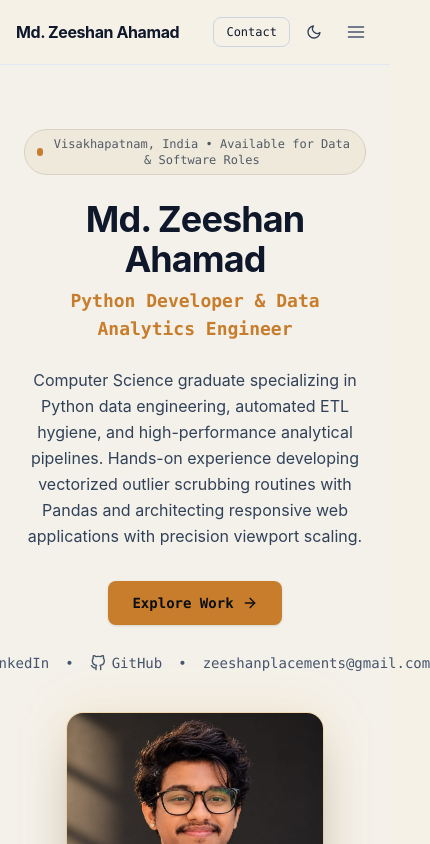
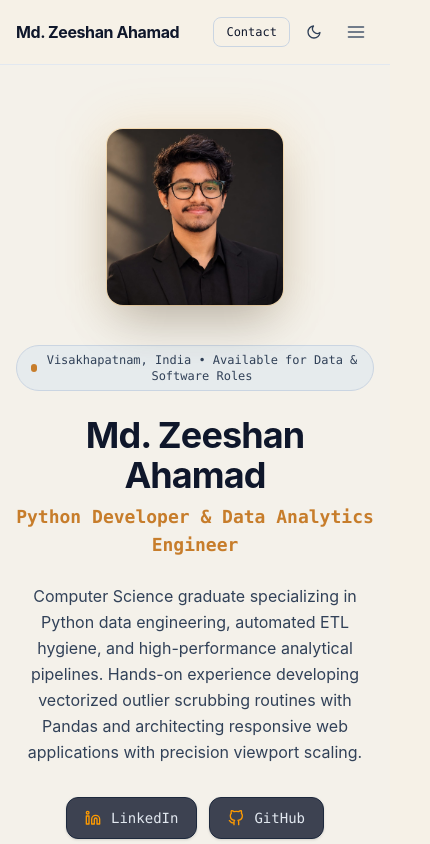
Before and after one commit to Shan-ahamad-3/portfolio, a React (Vite) app: page / in a window 390 px wide. Shown: the top 844 px of the page, 430 px wide, since content can reach past the window. Built offline with nearby package versions, Linux system fonts and the light colour scheme.

Commit message:
feat: smooth float-in transition, update volunteering labels, and polish responsive styling

```diff
--- a/src/App.jsx
+++ b/src/App.jsx
@@ -33,9 +33,12 @@ export default function App() {
     return !sessionStorage.getItem('has_booted_intro');
   });
 
+  const [hasCompletedIntro, setHasCompletedIntro] = useState(!showBootIntro);
+
   const handleBootComplete = () => {
     sessionStorage.setItem('has_booted_intro', 'true');
     setShowBootIntro(false);
+    setHasCompletedIntro(true);
   };
 
   useEffect(() => {
@@ -49,7 +52,7 @@ export default function App() {
   }, [showBootIntro]);
 
   return (
-    <div className="min-h-screen bg-[#F4F1EA] dark:bg-[#0D1117] text-slate-900 dark:text-[#F0F6FC] font-sans antialiased selection:bg-[#E8A33D] selection:text-[#0D1117] transition-colors">
+    <div className={`min-h-screen overflow-x-hidden bg-[#F4F1EA] dark:bg-[#0D1117] text-slate-900 dark:text-[#F0F6FC] font-sans antialiased selection:bg-[#E8A33D] selection:text-[#0D1117] transition-colors ${hasCompletedIntro ? 'animate-portfolio-in' : ''}`}>
 
       {/* 1. Terminal Boot Intro (plays once per session) */}
       {showBootIntro && (
@@ -66,7 +69,7 @@ export default function App() {
 
       {/* 3. Main Stream */}
       <main>
-        <Hero onOpenContact={() => setIsContactOpen(true)} />
+        <Hero />
         <Journey />
         <Projects />
         <TechFoundations />
--- a/src/components/Hero.jsx
+++ b/src/components/Hero.jsx
@@ -1,23 +1,23 @@
-import { FiGithub, FiLinkedin, FiArrowRight } from 'react-icons/fi';
+import { FiGithub, FiLinkedin, FiMail } from 'react-icons/fi';
 import { profile } from '../data/resume';
 
 export default function Hero() {
   return (
     <section className="py-16 md:py-20 relative">
-      <div className="max-w-6xl px-6 md:px-12 mx-auto">
-        <div className="grid grid-cols-1 md:grid-cols-12 gap-10 md:gap-14 items-center">
+      <div className="max-w-6xl px-4 sm:px-6 lg:px-8 mx-auto">
+        <div className="flex flex-col-reverse lg:flex-row items-center justify-between gap-10 lg:gap-14">
 
-          {/* Left Column (7 cols): Direct, confident developer narrative */}
-          <div className="md:col-span-7 space-y-6 text-center md:text-left">
+          {/* Text & Action Column: Stacked & centered on mobile/tablets, left-aligned on desktop (lg:text-left) */}
+          <div className="flex-1 space-y-6 text-center lg:text-left">
 
-            <div className="inline-flex items-center gap-2 px-3 py-1.5 rounded-full text-xs font-mono bg-[#EFE9DC] dark:bg-[#14181E] border border-[#D8D1C2] dark:border-[#2A303A] text-[#525B64] dark:text-[#8E98A5]">
+            <div className="inline-flex items-center gap-2 px-3.5 py-1.5 rounded-full text-xs font-mono bg-slate-200/70 dark:bg-slate-900/80 border border-slate-300 dark:border-slate-800 text-slate-700 dark:text-zinc-300">
               <span className="w-2 h-2 rounded-full bg-[#C77D2B]" />
               <span>{profile.location} • Available for Data & Software Roles</span>
             </div>
 
             {/* Legal Name (strictly Md. Zeeshan Ahamad) & Exact Subtitle */}
             <div className="space-y-2">
-              <h1 className="text-4xl sm:text-5xl md:text-6xl font-bold tracking-tight text-slate-900 dark:text-[#ECEFF4]">
+              <h1 className="text-4xl sm:text-5xl lg:text-6xl font-bold tracking-tight text-slate-900 dark:text-[#ECEFF4]">
                 {profile.name}
               </h1>
               <p className="text-lg sm:text-xl font-semibold text-[#C77D2B] font-mono">
@@ -26,61 +26,51 @@ export default function Hero() {
             </div>
 
             {/* Confident Developer Narrative */}
-            <p className="text-base md:text-lg text-slate-700 dark:text-zinc-300 leading-relaxed max-w-2xl">
+            <p className="text-base md:text-lg text-slate-700 dark:text-zinc-300 leading-relaxed max-w-2xl mx-auto lg:mx-0">
               Computer Science graduate specializing in Python data engineering, automated ETL hygiene, and high-performance analytical pipelines. Hands-on experience developing vectorized outlier scrubbing routines with Pandas and architecting responsive web applications with precision viewport scaling.
             </p>
 
-            {/* Retain only a single, clean primary CTA button */}
-            <div className="flex flex-wrap items-center justify-center md:justify-start gap-4 pt-2">
-              <a
-                href="#projects"
-                className="inline-flex items-center gap-2 px-6 py-3 rounded-lg bg-[#C77D2B] hover:bg-[#AF6A20] text-[#0B0E11] font-bold text-sm font-mono transition-colors shadow-sm"
-              >
-                <span>Explore Work</span>
-                <FiArrowRight className="w-4 h-4" />
-              </a>
-            </div>
-
-            {/* Direct Social Links */}
-            <div className="flex items-center justify-center md:justify-start gap-4 pt-1 text-slate-600 dark:text-zinc-400 text-sm font-mono">
+            {/* Action Buttons: LinkedIn, GitHub, and Email only with dark slate card style and sleek amber accents */}
+            <div className="flex flex-wrap items-center justify-center lg:justify-start gap-3 pt-2">
               <a
                 href={profile.linkedin}
                 target="_blank"
                 rel="noreferrer"
-                className="hover:text-[#C77D2B] flex items-center gap-1.5 transition-colors"
+                className="inline-flex items-center gap-2.5 px-4.5 py-2.5 rounded-xl bg-slate-900/80 border border-slate-800 hover:border-amber-500/50 text-slate-200 hover:text-amber-400 font-mono text-sm font-medium transition-all duration-200 shadow-sm hover:-translate-y-0.5 group"
               >
-                <FiLinkedin className="w-4 h-4" />
+                <FiLinkedin className="w-4 h-4 text-amber-500 group-hover:scale-110 transition-transform" />
                 <span>LinkedIn</span>
               </a>
-              <span>•</span>
+
               <a
                 href={profile.github}
                 target="_blank"
                 rel="noreferrer"
-                className="hover:text-[#C77D2B] flex items-center gap-1.5 transition-colors"
+                className="inline-flex items-center gap-2.5 px-4.5 py-2.5 rounded-xl bg-slate-900/80 border border-slate-800 hover:border-amber-500/50 text-slate-200 hover:text-amber-400 font-mono text-sm font-medium transition-all duration-200 shadow-sm hover:-translate-y-0.5 group"
               >
-                <FiGithub className="w-4 h-4" />
+                <FiGithub className="w-4 h-4 text-amber-500 group-hover:scale-110 transition-transform" />
                 <span>GitHub</span>
               </a>
-              <span>•</span>
+
               <a
                 href={`mailto:${profile.email}`}
-                className="hover:text-[#C77D2B] flex items-center gap-1.5 transition-colors"
+                className="inline-flex items-center gap-2.5 px-4.5 py-2.5 rounded-xl bg-slate-900/80 border border-slate-800 hover:border-amber-500/50 text-slate-200 hover:text-amber-400 font-mono text-sm font-medium transition-all duration-200 shadow-sm hover:-translate-y-0.5 group"
               >
+                <FiMail className="w-4 h-4 text-amber-500 group-hover:scale-110 transition-transform" />
                 <span>{profile.email}</span>
               </a>
             </div>
 
           </div>
 
-          {/* Right Column (5 cols): Generously Sized Headshot with Soft Glow */}
-          <div className="md:col-span-5 flex justify-center md:justify-end">
+          {/* Profile Image Column: Fluidly scaled image container (w-44 h-44 sm:w-60 sm:h-60 lg:w-72 lg:h-72) */}
+          <div className="shrink-0 flex justify-center">
             <div className="relative group">
-              <div className="absolute -inset-1 rounded-3xl bg-amber-500/10 dark:bg-amber-500/15 blur-xl group-hover:bg-amber-500/20 transition-all" />
+              <div className="absolute -inset-1.5 rounded-3xl bg-amber-500/10 dark:bg-amber-500/20 blur-xl group-hover:bg-amber-500/30 transition-all duration-300" />
               <img
                 src={profile.photo}
                 alt="Md. Zeeshan Ahamad"
-                className="relative w-64 md:w-80 h-auto aspect-square object-cover object-center rounded-2xl ring-1 ring-amber-500/20 shadow-2xl transition-transform duration-300 group-hover:scale-[1.01]"
+                className="relative w-44 h-44 sm:w-60 sm:h-60 lg:w-72 lg:h-72 object-cover object-center rounded-2xl ring-1 ring-amber-500/20 shadow-2xl transition-transform duration-300 group-hover:scale-[1.02]"
               />
             </div>
           </div>
--- a/src/components/TechFoundations.jsx
+++ b/src/components/TechFoundations.jsx
@@ -48,7 +48,7 @@ export default function TechFoundations() {
       title="Tech Foundations"
       subtitle="Structured technical competencies spanning Python data pipelines, relational query formulation, semantic web standards, and diagnostics tooling."
     >
-      <div className="grid grid-cols-1 md:grid-cols-2 lg:grid-cols-4 gap-6">
+      <div className="grid grid-cols-1 sm:grid-cols-2 lg:grid-cols-4 gap-6">
         {foundations.map((item) => (
           <Card
             key={item.category}
--- a/src/components/Volunteering.jsx
+++ b/src/components/Volunteering.jsx
@@ -6,13 +6,13 @@ export default function Volunteering() {
   return (
     <Section
       id="volunteering"
-      title="Civic Leadership"
+      title="Volunteering Leadership"
       subtitle="Large-scale public event cohort leadership, crowd orientation, and rapid incident coordination."
     >
       <div className="space-y-6">
 
-        {/* Open Metrics Banner across 3 wide columns */}
-        <div className="grid grid-cols-1 sm:grid-cols-3 gap-6">
+        {/* Open Metrics Banner: 1 col on mobile, 2 cols on tablet, 3 cols on desktop */}
+        <div className="grid grid-cols-1 sm:grid-cols-2 lg:grid-cols-3 gap-6">
           {volunteering.metrics.map((metric, idx) => (
             <div
               key={idx}
--- a/src/components/ui/Section.jsx
+++ b/src/components/ui/Section.jsx
@@ -1,8 +1,8 @@
 import { motion, useReducedMotion } from 'framer-motion';
 
 /**
- * Clean, broad section container wrapper with comfortable max-w-6xl / max-w-7xl horizontal space
- * and tightened vertical rhythm (py-16 md:py-20).
+ * Clean, broad section container wrapper with comfortable max-w-6xl horizontal space
+ * and tightened vertical rhythm (py-16 md:py-20) with consistent px-4 sm:px-6 lg:px-8 padding.
  */
 export default function Section({
   id,
@@ -10,7 +10,7 @@ export default function Section({
   subtitle,
   children,
   className = "",
-  containerClassName = "max-w-6xl px-6 md:px-12 mx-auto"
+  containerClassName = "max-w-6xl px-4 sm:px-6 lg:px-8 mx-auto"
 }) {
   const shouldReduceMotion = useReducedMotion();
 
--- a/src/data/resume.js
+++ b/src/data/resume.js
@@ -132,7 +132,7 @@ export const volunteering = {
   metrics: [
     { label: "Volunteers Led", value: "20+" },
     { label: "Attendees Coordinated", value: "1,000+" },
-    { label: "Operational Arenas", value: "Vizag Navy Marathon, Yogandhra" }
+    { label: "Events Managed", value: "Vizag Navy Marathon, Yogandhra" }
   ],
   description: "Served as Volunteer Team Lead managing on-ground logistics, crowd orientation, and rapid incident resolution across major civic gatherings, directing 20+ volunteers in high-density live operations."
 };
--- a/src/index.css
+++ b/src/index.css
@@ -39,3 +39,18 @@
     font-family: 'JetBrains Mono', 'Fira Code', ui-monospace, monospace;
   }
 }
+
+@keyframes portfolioFloatIn {
+  0% {
+    opacity: 0;
+    transform: translateY(28px);
+  }
+  100% {
+    opacity: 1;
+    transform: translateY(0);
+  }
+}
+
+.animate-portfolio-in {
+  animation: portfolioFloatIn 0.85s cubic-bezier(0.16, 1, 0.3, 1) forwards;
+}
```
Also changed, not shown: 1 other file (tests, documents, lock files or other folders).
